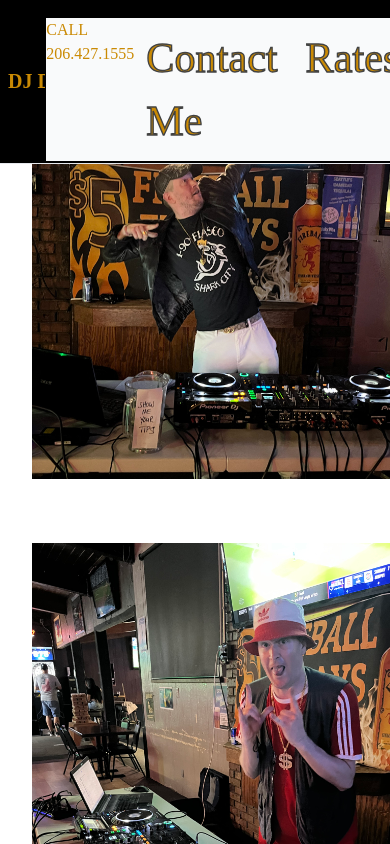
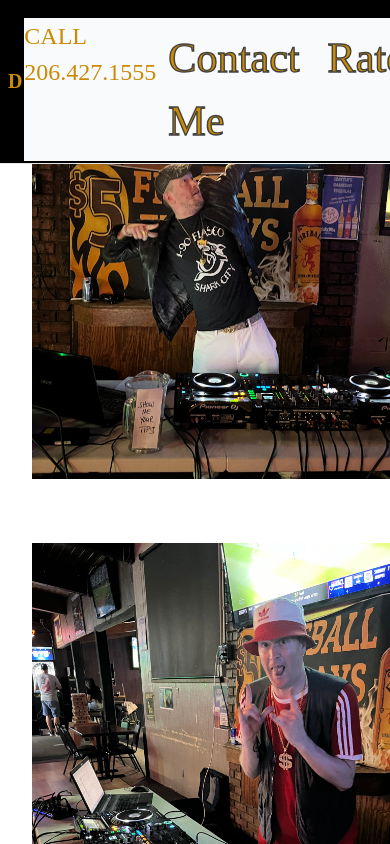
Before and after one commit to neft-tk/djdivide, a React (Create React App) app: page /Pics in a window 390 px wide. Shown: the top 844 px of the page. Built offline with nearby package versions, Linux system fonts and the light colour scheme; no server answers; a web font is replaced by a local one.

Commit message:
updated sizing for nav bar phone number sizing, made photos in two columns on desktop.

```diff
--- a/src/components/Nav.jsx
+++ b/src/components/Nav.jsx
@@ -35,7 +35,7 @@ export default function Nav({ handleLogout, isLoggedIn }) {
               </a>
             </li> */}
             <li>
-            <h3 className="text-yellow-600">CALL 206.427.1555</h3>
+            <h2 className="text-yellow-600">CALL 206.427.1555</h2>
 
             </li>
             <li>
--- a/src/components/Pics.jsx
+++ b/src/components/Pics.jsx
@@ -11,13 +11,22 @@ export default function Pics() {
     return (
         <>
 <h1 id="pics">Pics</h1>
+<div className="md:flex md:flex-row">
+
+<div>
+
 <img src={JS1} className="p-8 max-w-md"></img>
 <img src={JS2} className="p-8 max-w-md"></img>
 <img src={JS3} className="p-8 max-w-md"></img>
 <img src={JS4} className="p-8 max-w-md"></img>
+</div>
+
+<div>
 <img src={JS5} className="p-8 max-w-md"></img>
 <img src={JS6} className="p-8 max-w-md"></img>
 <img src={JS7} className="p-8 max-w-md"></img>
+</div>
+</div>
         </>
     );
 }
```
